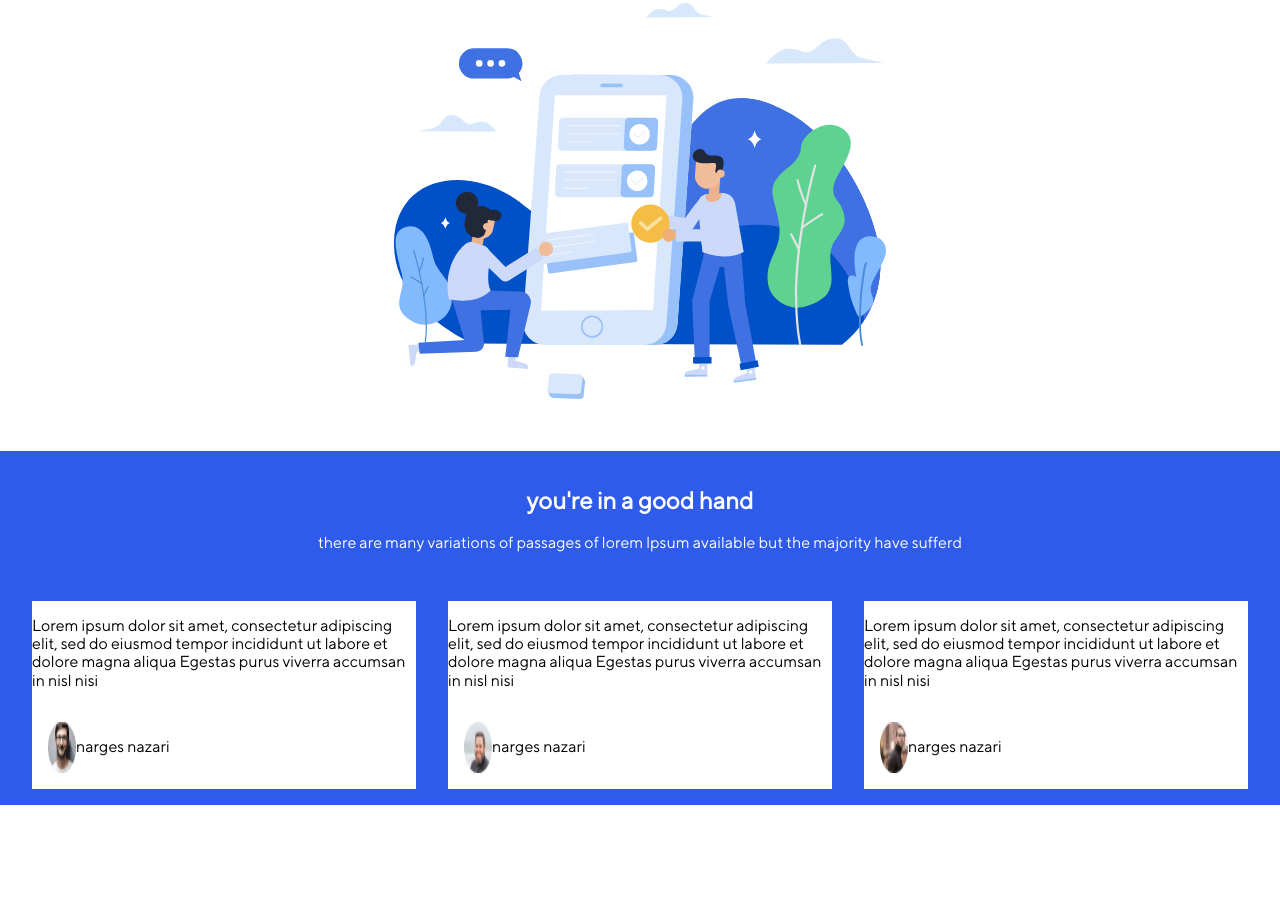
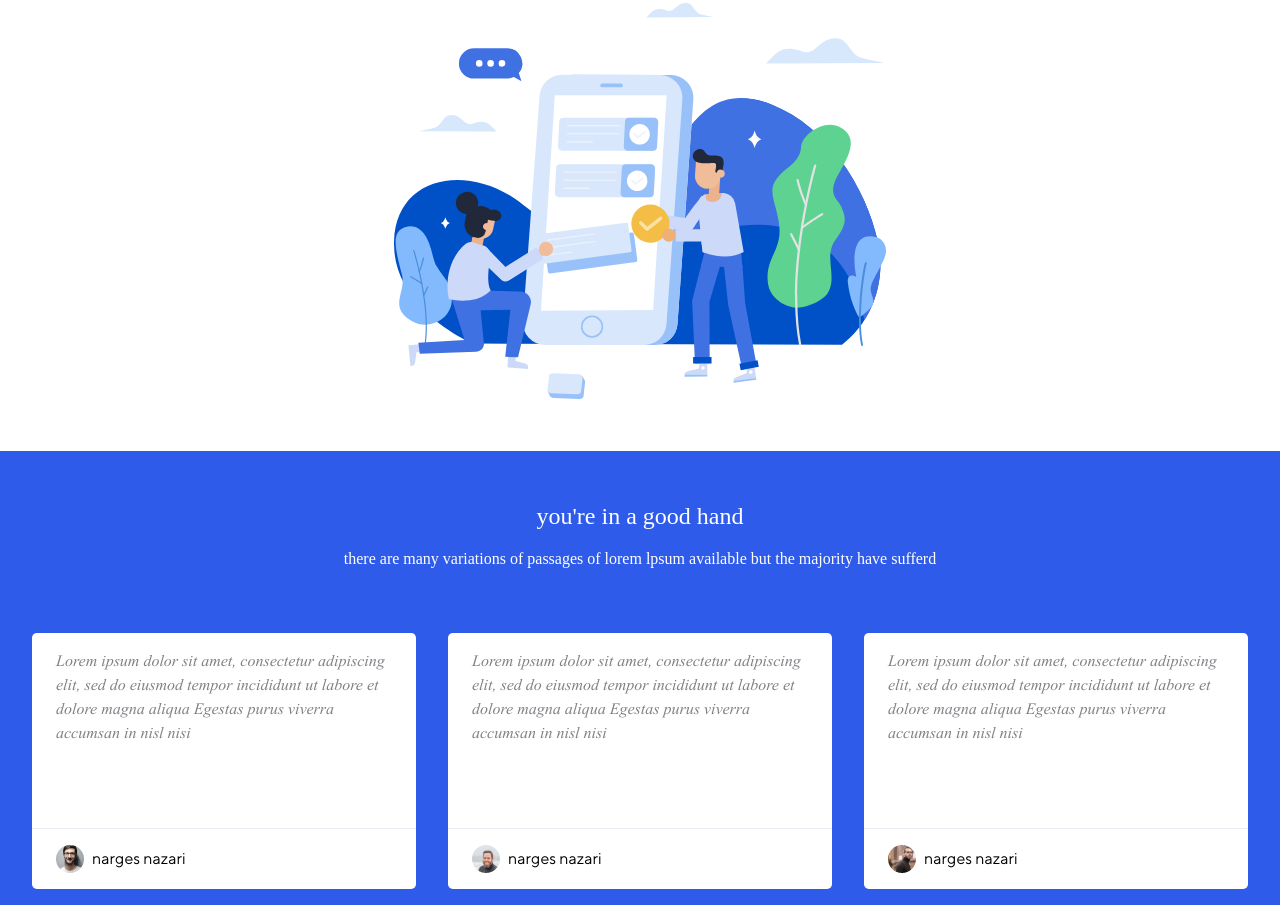
Before and after one commit to nazarinarges/flex_box, a plain HTML site: page index.html in a window 1280 px wide. Shown: the part 969-1874 px from the top of the page. Before the commit the page ends 1774 px from the top, so only its background shows below. Drawn offline with Linux system fonts and the light colour scheme.

Commit message:
add commit persion-2

```diff
--- a/index.html
+++ b/index.html
@@ -86,7 +86,7 @@
             <section class="person-comments">
                 <div class="container">
                     <div class="comments-titles">
-                        <h2 class="-person-comments-title">you're in a good hand</h2>
+                        <h2 class="person-comments-title">you're in a good hand</h2>
                         <p class="person-comments-text">there are many variations of passages of lorem lpsum available but the majority have sufferd</p>
                     </div>
                     <div class="comments">
@@ -118,10 +118,10 @@
                                 <p class="comment-person">narges nazari</p>
                             </div>
                         </div>
-
                     </div>
                 </div>
             </section>
+            <!-- <img src="images/header-img.svg" alt="img"> -->
         </main>
     </body>
 </html>
--- a/styles/app.css
+++ b/styles/app.css
@@ -382,15 +382,23 @@ margin: 0 auto;
 /* persion comments */
 .person-comments{
     margin-top: 3rem;
-    max-height 80rem;;
-    width:100%;
     background-color: #2F5BEA;
 }
 
 .comments-titles{
+
     text-align: center;
-    padding: 1rem;
+    padding: 2rem 0;
     color: #fff;
+}
+
+.person-comments-title{
+    font-family: "TTNorms Medium ";
+    font-weight: normal;
+}
+
+.person-comments-text{
+    font-family: "TTNorms Light ";
 }
 
 .comments{
@@ -402,19 +410,40 @@ margin: 0 auto;
 .comment{
     background-color: #fff;
     margin: 1rem;
+    border-radius: 0.3rem;
+    display: flex;
+    flex-direction: column;
+    justify-content: space-between;
+    height: 16rem;
+}
+
+.comment-content{
+    padding: 1rem 1.5rem;
 }
 
 .comment-body{
-
+    font-family: 'Times Roman Italic';
+    color: #7E8085;
+    line-height: 1.5rem;
+    margin: 0rem;
 }
 
 .comment-info{
     display: flex;
     padding: 1rem;
+    border-top: 1px solid #E8EBEF;
+    padding: 1rem 1.5rem;
+    align-items:center;
+
 }
 
+.comment-img{
+    margin-right: 0.5rem;
+}
 
-
+.comment-person{
+    margin: 0;
+}
 
 
 
```
